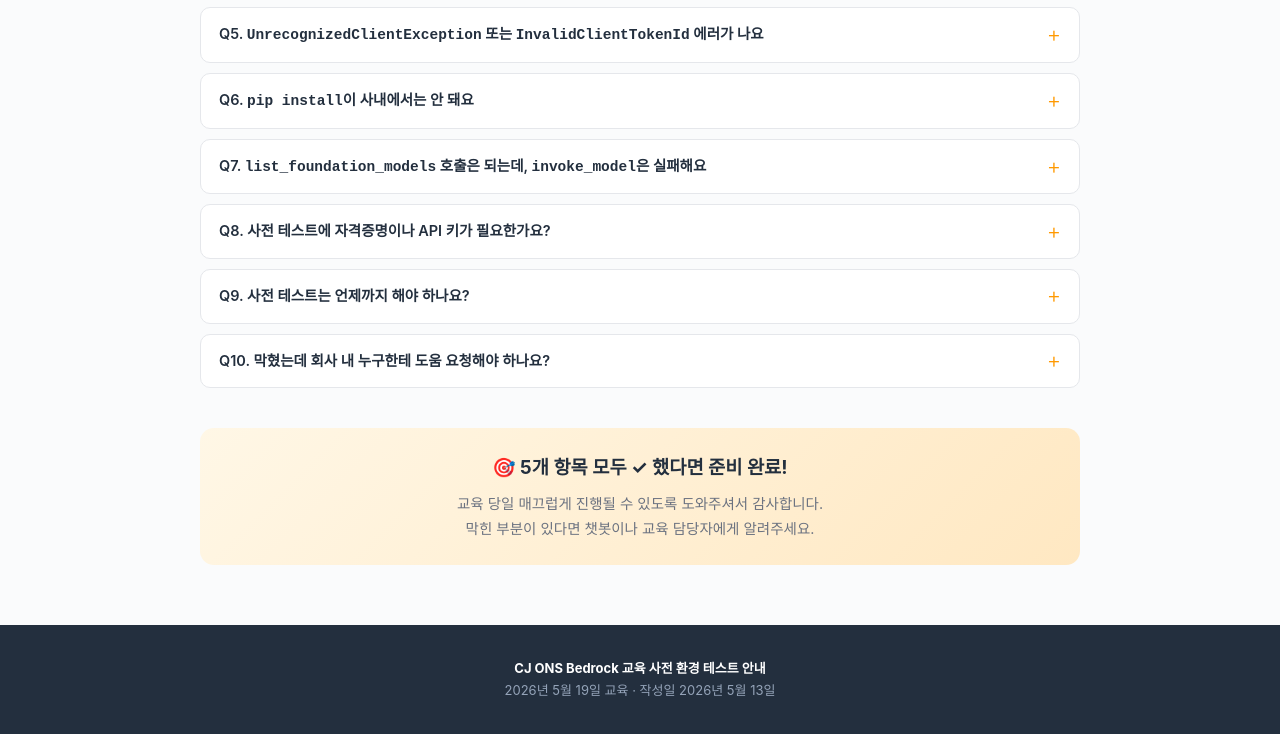
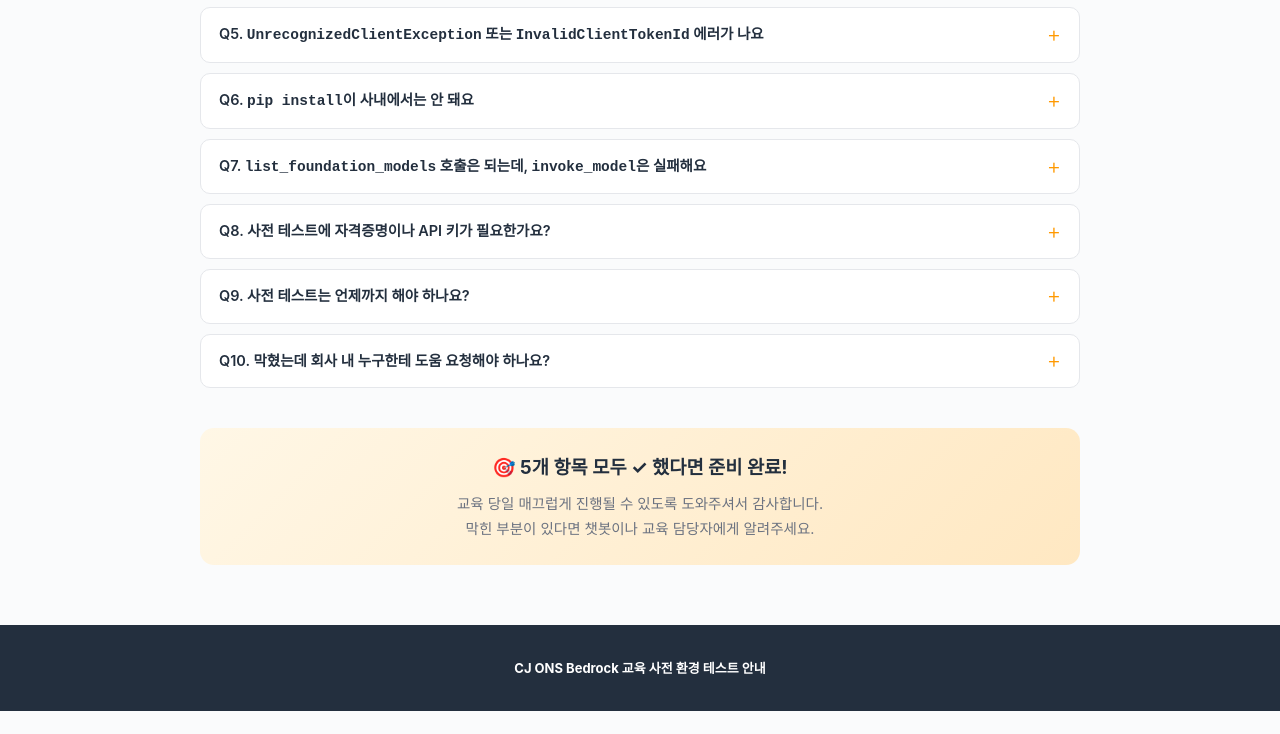
Before and after one commit to YeonjeongKang/cjons_bedrock_pre_test, a plain HTML site: page index.html in a window 1280 px wide. Shown: the part 5696-6430 px from the top of the page. After the commit the page ends 6407 px from the top, so only its background shows below. Drawn offline with Linux system fonts and the light colour scheme.

Commit message:
Update index.html

```diff
--- a/index.html
+++ b/index.html
@@ -983,7 +983,6 @@ for name, url in targets.items():
 
 <footer>
   <p><strong>CJ ONS Bedrock 교육 사전 환경 테스트 안내</strong></p>
-  <p>2026년 5월 19일 교육 · 작성일 2026년 5월 13일</p>
 </footer>
 
 <!-- Chatbot -->
```
